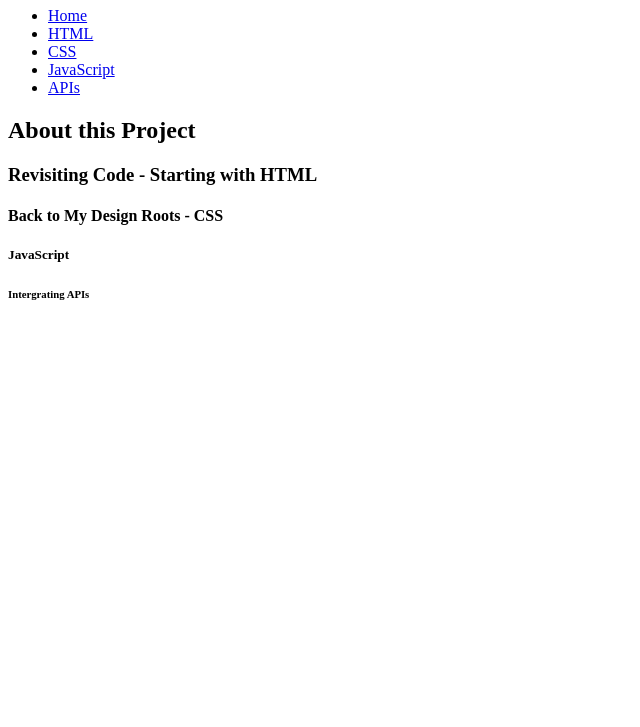
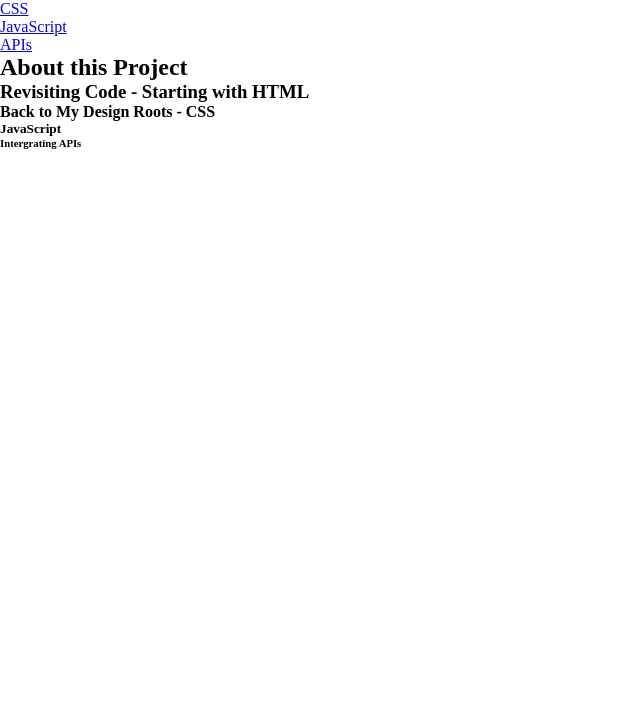
Before and after one commit to Sam-T-G/Reforge-Journey, a plain HTML site: page index.html in a window 1280 px wide. Shown: the part 73-800 px from the top of the page, without its empty margins (0-640 px from the left). Drawn offline with Linux system fonts and the light colour scheme.

Commit message:
Journal Entry Addition 10/10

```diff
--- a/assets/css/style.css
+++ b/assets/css/style.css
@@ -0,0 +1,5 @@
+* {
+    box-sizing: border-box;
+    padding: 0;
+    margin: 0;
+}
--- a/index.html
+++ b/index.html
@@ -11,6 +11,8 @@
         <h1>Reforge Journey</h1>
         <!-- add header content-->
         <nav>
+            <!-- create div classes for CSS editability-->
+            <div class="navigation">
                 <ul>
                     <li><a href="#home">Home</a></li>
                     <li><a href="#html">HTML</a></li>
@@ -18,6 +20,7 @@
                     <li><a href="#javaScript">JavaScript</a></li>
                     <li><a href="#apis">APIs</a></li>
                 </ul>
+            </div>
         </nav>
         <!-- Added basic navigation links that align with journey goals -->
     </header>
```
Also changed, not shown: 1 other file. Lines whose indentation alone changed are shown as unchanged.
